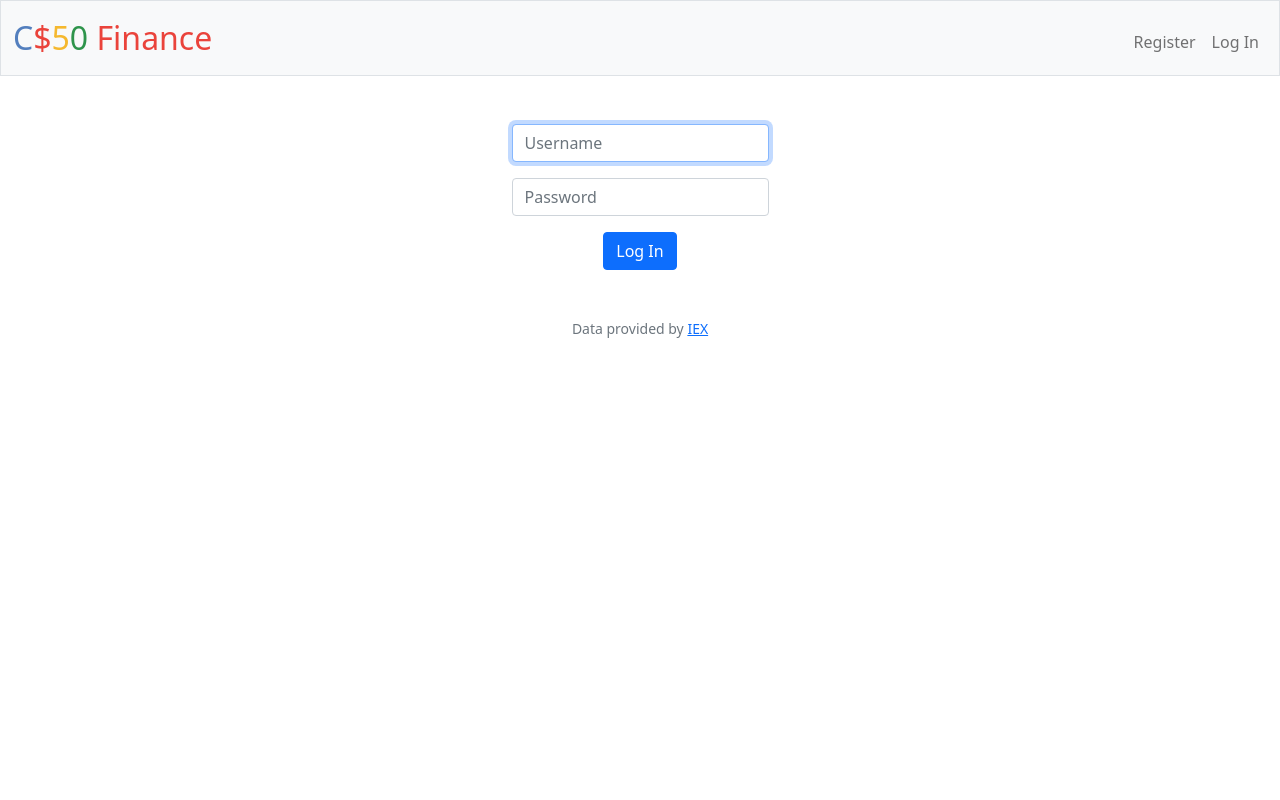
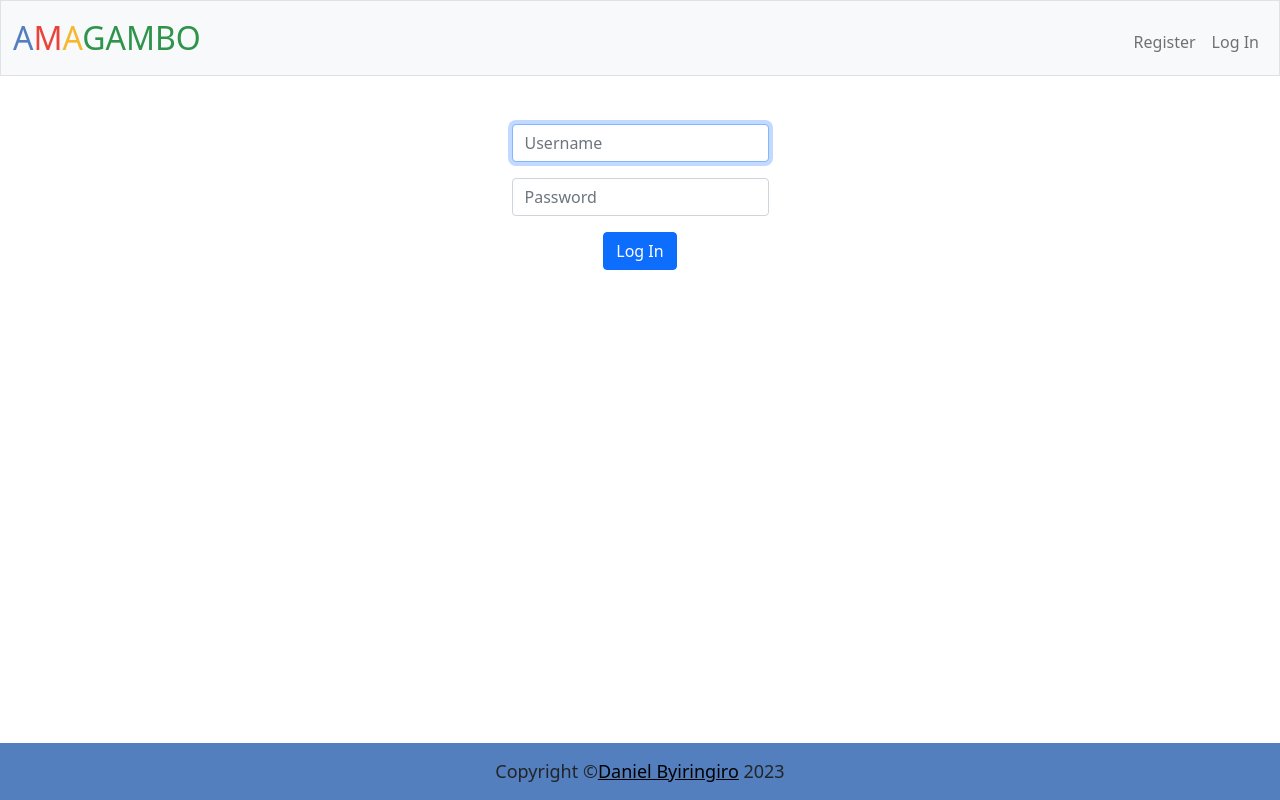
Before and after one commit to danielbyiringiro/amagambo, a Flask app: page /login in a window 1280 px wide. Run offline with Flask 3, Linux system fonts and the light colour scheme; some libraries are stand-ins or nearby versions.

Commit message:
Adjusted css code and removed unnecessary finance code

```diff
--- a/app.py
+++ b/app.py
@@ -1,18 +1,15 @@
-import os
-
 from cs50 import SQL
 from flask import Flask, flash, redirect, render_template, request, session
 from flask_session import Session
-from tempfile import mkdtemp
 from werkzeug.security import check_password_hash, generate_password_hash
 
-from helpers import apology, login_required, lookup, usd
+from helpers import login_required
 
 # Configure application
 app = Flask(__name__)
 
 # Custom filter
-app.jinja_env.filters["usd"] = usd
+
 
 # Configure session to use filesystem (instead of signed cookies)
 app.config["SESSION_PERMANENT"] = False
@@ -20,7 +17,7 @@ app.config["SESSION_TYPE"] = "filesystem"
 Session(app)
 
 # Configure CS50 Library to use SQLite database
-db = SQL("sqlite:///finance.db")
+#db = SQL("sqlite:///finance.db")
 
 
 @app.after_request
@@ -36,21 +33,13 @@ def after_request(response):
 @login_required
 def index():
     """Show portfolio of stocks"""
-    return apology("TODO")
-
-
-@app.route("/buy", methods=["GET", "POST"])
-@login_required
-def buy():
-    """Buy shares of stock"""
-    return apology("TODO")
-
+    return None
 
 @app.route("/history")
 @login_required
 def history():
     """Show history of transactions"""
-    return apology("TODO")
+    return None
 
 
 @app.route("/login", methods=["GET", "POST"])
@@ -65,18 +54,18 @@ def login():
 
         # Ensure username was submitted
         if not request.form.get("username"):
-            return apology("must provide username", 403)
+            return None
 
         # Ensure password was submitted
         elif not request.form.get("password"):
-            return apology("must provide password", 403)
+            return None
 
         # Query database for username
         rows = db.execute("SELECT * FROM users WHERE username = ?", request.form.get("username"))
 
         # Ensure username exists and password is correct
         if len(rows) != 1 or not check_password_hash(rows[0]["hash"], request.form.get("password")):
-            return apology("invalid username and/or password", 403)
+            return None
 
         # Remember which user has logged in
         session["user_id"] = rows[0]["id"]
@@ -99,22 +88,7 @@ def logout():
     # Redirect user to login form
     return redirect("/")
 
-
-@app.route("/quote", methods=["GET", "POST"])
-@login_required
-def quote():
-    """Get stock quote."""
-    return apology("TODO")
-
-
 @app.route("/register", methods=["GET", "POST"])
 def register():
     """Register user"""
-    return apology("TODO")
-
-
-@app.route("/sell", methods=["GET", "POST"])
-@login_required
-def sell():
-    """Sell shares of stock"""
-    return apology("TODO")
+    return None
--- a/static/styles.css
+++ b/static/styles.css
@@ -21,3 +21,17 @@ nav .navbar-brand .green
 {
     color: #2e944b;
 }
+
+footer {
+    text-align: center;
+    background-color: #537fbe;
+    padding: 15px;
+    font-size: large;
+    position: fixed;
+    bottom: 0;
+    width: 100%;
+  }
+
+footer a {
+    color: initial;
+}
--- a/templates/layout.html
+++ b/templates/layout.html
@@ -16,7 +16,7 @@
 
         <link href="/static/styles.css" rel="stylesheet">
 
-        <title>C$50 Finance: {% block title %}{% endblock %}</title>
+        <title>Amagambo: {% block title %}{% endblock %}</title>
 
     </head>
 
@@ -24,16 +24,13 @@
 
         <nav class="bg-light border navbar navbar-expand-md navbar-light">
             <div class="container-fluid">
-                <a class="navbar-brand" href="/"><span class="blue">C</span><span class="red">$</span><span class="yellow">5</span><span class="green">0</span> <span class="red">Finance</span></a>
+                <a class="navbar-brand" href="/"><span class="blue">A</span><span class="red">M</span><span class="yellow">A</span><span class="green">GAMBO</span></a>
                 <button aria-controls="navbar" aria-expanded="false" aria-label="Toggle navigation" class="navbar-toggler" data-bs-target="#navbar" data-bs-toggle="collapse" type="button">
                     <span class="navbar-toggler-icon"></span>
                 </button>
                 <div class="collapse navbar-collapse" id="navbar">
                     {% if session["user_id"] %}
                         <ul class="navbar-nav me-auto mt-2">
-                            <li class="nav-item"><a class="nav-link" href="/quote">Quote</a></li>
-                            <li class="nav-item"><a class="nav-link" href="/buy">Buy</a></li>
-                            <li class="nav-item"><a class="nav-link" href="/sell">Sell</a></li>
                             <li class="nav-item"><a class="nav-link" href="/history">History</a></li>
                         </ul>
                         <ul class="navbar-nav ms-auto mt-2">
@@ -61,8 +58,8 @@
             {% block main %}{% endblock %}
         </main>
 
-        <footer class="mb-5 small text-center text-muted">
-            Data provided by <a href="https://iexcloud.io/">IEX</a>
+        <footer>
+            Copyright &copy;<a href="https://danielbyiringiro.github.io/danielbyiringiro.com/" target="_blank">Daniel Byiringiro</a> 2023
         </footer>
 
     </body>
```
Also changed, not shown: helpers.py (+0 -63 lines), static/favicon.ico, 1 other file.
